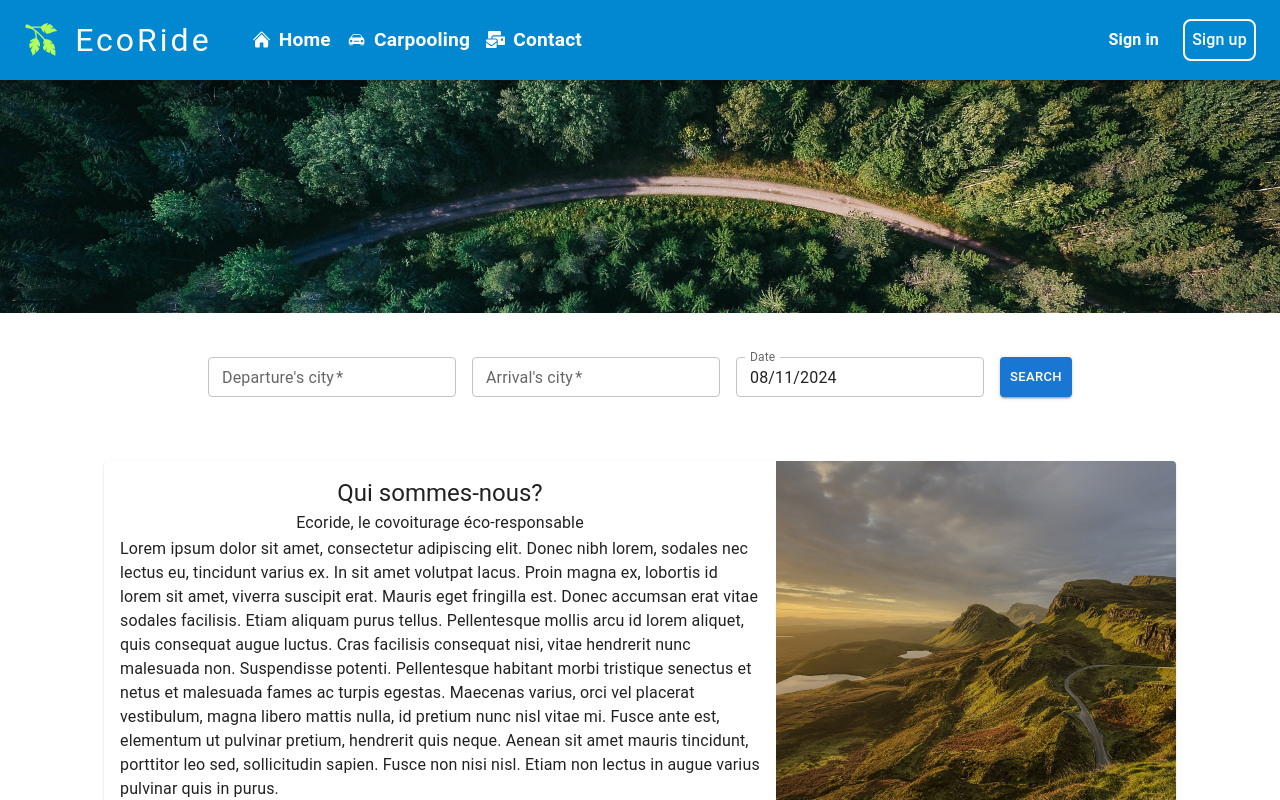
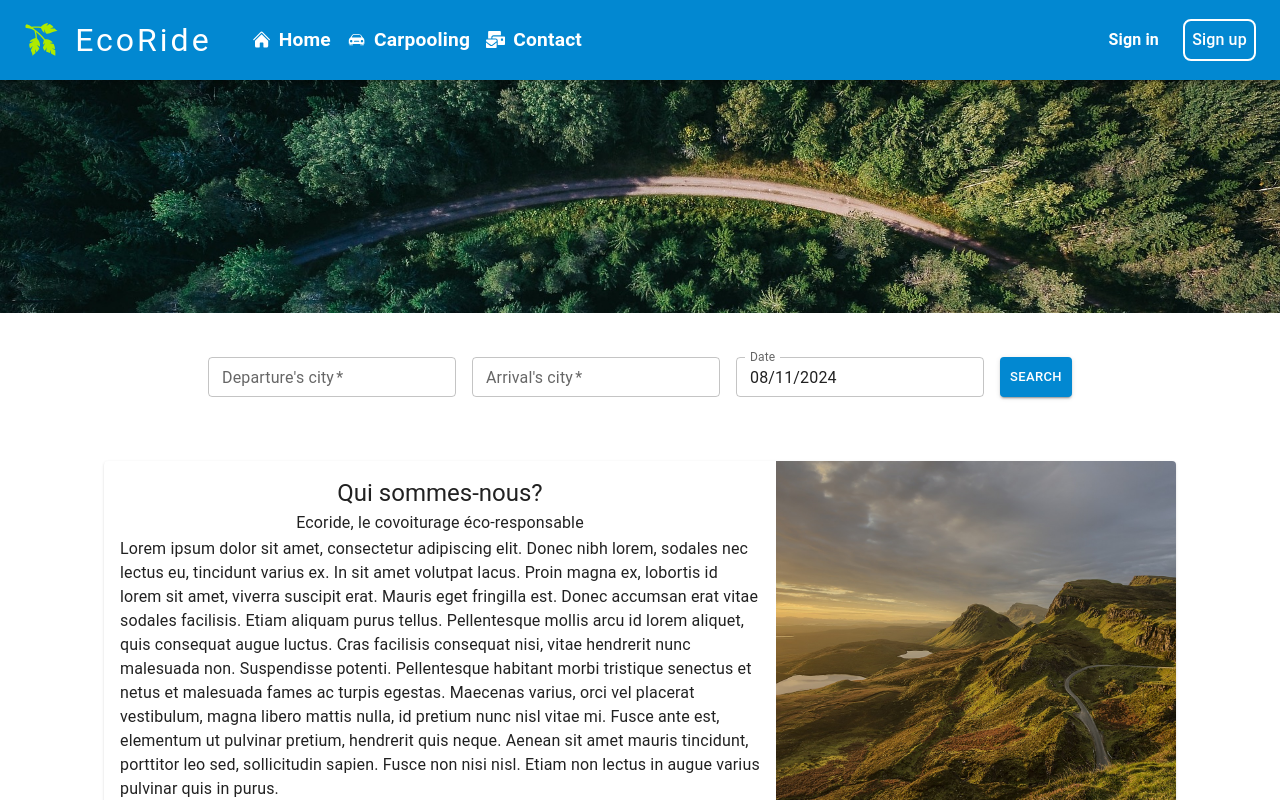
Before and after one commit to Angurva/EcoRide, a Next.js app in the folder frontend/: page / in a window 1280 px wide. Built offline with nearby package versions, Linux system fonts and the light colour scheme.

Commit message:
update pages

```diff
--- a/frontend/src/app/carpooling/page.tsx
+++ b/frontend/src/app/carpooling/page.tsx
@@ -5,6 +5,7 @@ import SearchBar from '@/components/Searchbar';
 import { Box, Container, Divider, Grid2 as Grid, Typography, Stack, Slider,Switch } from '@mui/material';
 import { useRouter } from 'next/navigation';
 //import { Unstable_NumberInput as NumberInput } from '@mui/base/Unstable_NumberInput';
+
 
 import React from 'react'
 
--- a/frontend/src/components/Navigation.tsx
+++ b/frontend/src/components/Navigation.tsx
@@ -1,6 +1,6 @@
 import { AppBar, Box, Container, Link, Typography } from '@mui/material'
 import React from 'react'
-import { lightBlue,lightGreen, lime } from '@mui/material/colors'
+import { lightBlue,lightGreen, green, lime } from '@mui/material/colors'
 import { GiTreeBranch } from "react-icons/gi";
 import { HiHome } from "react-icons/hi2";
 import { IoIosCar } from "react-icons/io";
@@ -38,7 +38,7 @@ export default function Navigation() {
                     gap:2,
                     fontSize:'2.2rem'
                     }}>
-                        <GiTreeBranch color={lightGreen['A200']}/>
+                        <GiTreeBranch color={lime['A700']}/>
                         <Typography sx={{
                             fontSize:'2rem',
                             letterSpacing:3,
@@ -57,7 +57,7 @@ export default function Navigation() {
                                 fontSize:'1.2rem',
                                 textDecoration:'none',
                                 '&:hover':{
-                                    color: lightGreen['A200']
+                                    color: lime['A700']
                                 }
                             }}>
                                 <item.icon/>
@@ -91,7 +91,7 @@ export default function Navigation() {
                                         fontSize:'1rem',
                                         fontWeight:500,
                                         '&:hover':{
-                                            color: lightGreen['A200']
+                                            color: lime['A700']
                                         }
                                     }
                                     : {
@@ -100,7 +100,7 @@ export default function Navigation() {
                                         fontWeight:700,
                                         fontSize:'1rem',
                                         '&:hover':{
-                                            color: lightGreen['A200']
+                                            color: lime['A700']
                                         }
                                     }
                                 }>
--- a/frontend/src/components/Searchbar.tsx
+++ b/frontend/src/components/Searchbar.tsx
@@ -13,6 +13,7 @@ import 'dayjs/locale/fr';
 import { AdapterDayjs } from '@mui/x-date-pickers/AdapterDayjs';
 import { LocalizationProvider } from '@mui/x-date-pickers/LocalizationProvider';
 import { DatePicker } from '@mui/x-date-pickers/DatePicker';
+import { lightBlue } from '@mui/material/colors';
 
 export default function SearchBar() {
 
@@ -69,7 +70,7 @@ export default function SearchBar() {
             }}
           />
         </LocalizationProvider>
-        <Button variant="contained" type='submit' size="small">
+        <Button variant="contained" type='submit' size="small" sx={{bgcolor:lightBlue[700]}}>
             Search
         </Button>
     </Box>
```
Also changed, not shown: frontend/src/components/CarpoolingPage/CardCarpooling.tsx (+6 -1 lines).
